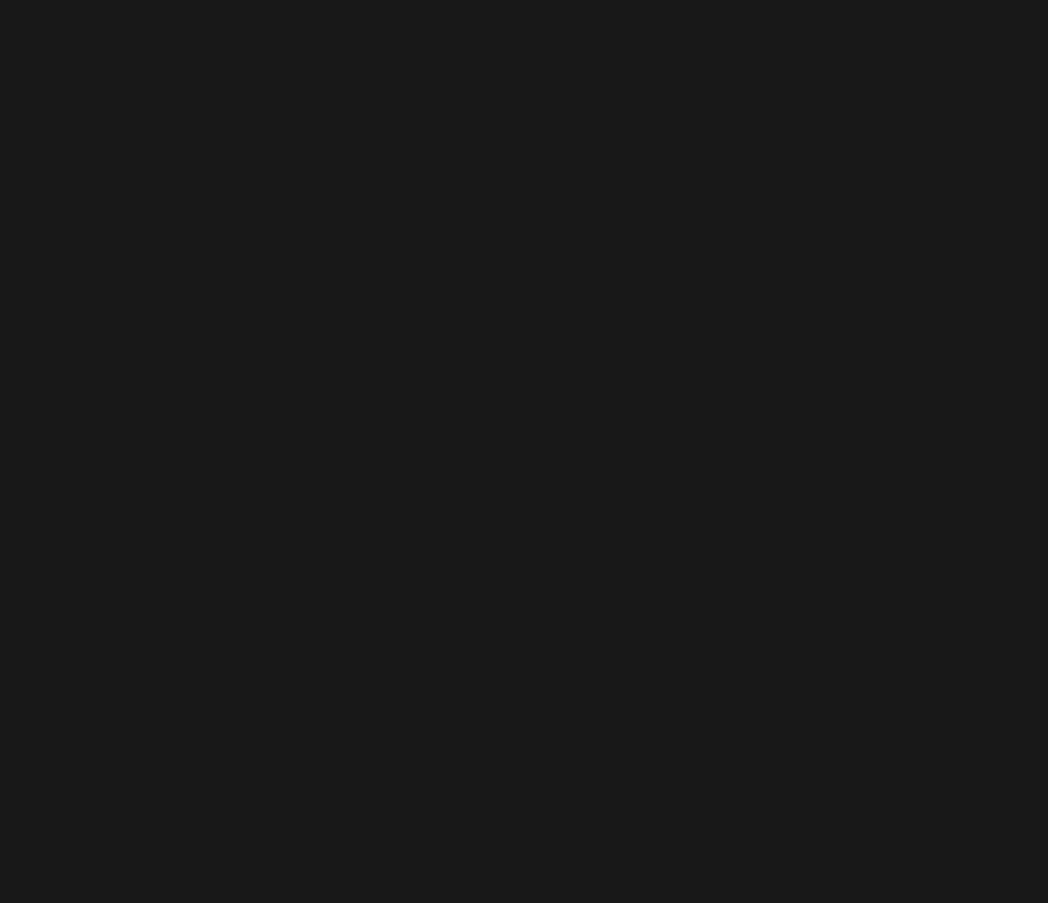
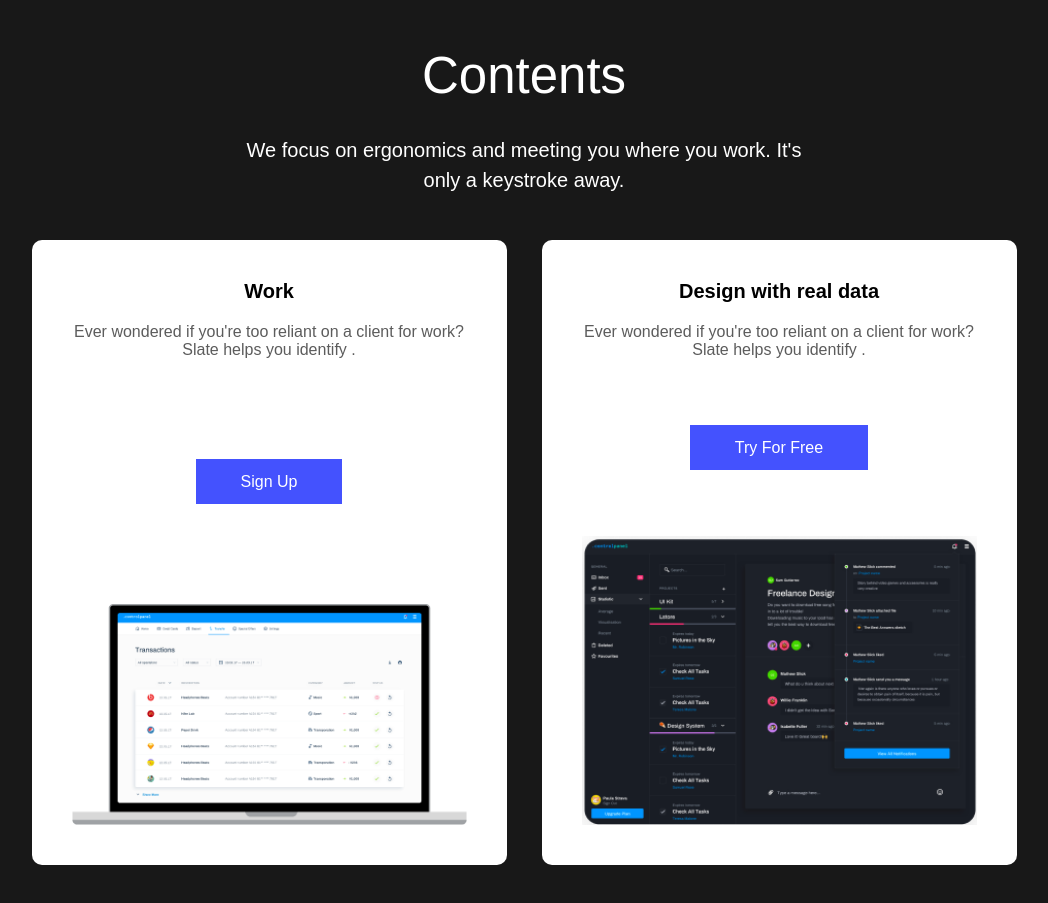
Before and after one commit to hiagoemanuel/figma-land, a React (Vite) app: page / in a window 1280 px wide. Shown: the part 2340-3243 px from the top of the page, without its empty margins (116-1164 px from the left). Before the commit the page ends 2386 px from the top, so only its background shows below. Built offline with nearby package versions, Linux system fonts and the light colour scheme; a web font is replaced by a local one.

Commit message:
feat: contents finalizado

```diff
--- a/src/App.jsx
+++ b/src/App.jsx
@@ -1,13 +1,15 @@
-import { Features } from "./components/Features"
 import { Header } from "./components/Header"
 import { Hero } from "./components/Hero"
+import { Features } from "./components/Features"
+import { Contents } from "./components/Contents"
 
 function App() {
   return (
     <main>
-      <Header/>
+      <Header />
       <Hero />
       <Features />
+      <Contents />
     </main>
   )
 }
--- /dev/null
+++ b/src/components/Contents/index.jsx
@@ -0,0 +1,37 @@
+import './style.scss'
+import './responsive.scss'
+
+export const Contents = () => {
+    return (
+        <section className='contents'>
+            <div className='contents__header'>
+                <h1>Contents</h1>
+                <p>
+                    We focus on ergonomics and meeting you where you work. It's only a keystroke away.
+                </p>
+            </div>
+            <div className='contents__cards'>
+                <div className='card'>
+                    <div className='card__header'>
+                        <h1>Work</h1>
+                        <p>
+                            Ever wondered if you're too reliant on a client for work? Slate helps you identify .
+                        </p>
+                    </div>
+                    <a className='card__link' href="/">Sign Up</a>
+                    <img className='card__image' src="/assets/macbook-pro.png" alt="" />
+                </div>
+                <div className='card'>
+                    <div className='card__header'>
+                        <h1>Design with real data</h1>
+                        <p>
+                            Ever wondered if you're too reliant on a client for work? Slate helps you identify .
+                        </p>
+                    </div>
+                    <a className='card__link' href="/">Try For Free</a>
+                    <img className='card__image' src="/assets/boards-notifications.png" alt="" />
+                </div>
+            </div>
+        </section>
+    )
+}
--- /dev/null
+++ b/src/components/Contents/responsive.scss
@@ -0,0 +1,10 @@
+@media (max-width: 500px) {
+    .contents {
+        padding: 0px 15px;
+    }
+
+    .card {
+        height: auto;
+        gap: 40px;
+    }
+}
--- /dev/null
+++ b/src/components/Contents/style.scss
@@ -0,0 +1,61 @@
+@use '../../style/mixins' as *;
+@use '../../style/variables';
+
+.contents {
+    @include section-size;
+
+    display: flex;
+    flex-direction: column;
+    align-items: center;
+    gap: 45px;
+}
+
+.contents__header {
+    @include section-title(557px);
+}
+
+.contents__cards {
+    display: flex;
+    justify-content: center;
+    flex-wrap: wrap;
+    gap: 35px;
+}
+
+.card {
+    max-width: 475px;
+    height: 625px;
+
+    padding: 40px;
+    border-radius: 10px;
+
+    display: flex;
+    flex-direction: column;
+    align-items: center;
+    justify-content: space-between;
+
+    background-color: variables.$light-background;
+
+    .card__header {
+        text-align: center;
+
+        h1 {
+            margin-bottom: 20px;
+            font-size: 20px;
+            color: variables.$first-text;
+        }
+
+        p {
+            color: variables.$second-text;
+        }
+    }
+
+    .card__link {
+        text-align: center;
+        padding: 13.5px 45px;
+        background-color: variables.$primary-color;
+    }
+
+    .card__image {
+        width: 100%;
+    }
+}
--- a/src/components/Features/style.scss
+++ b/src/components/Features/style.scss
@@ -11,24 +11,7 @@
 }
 
 .features__header {
-    max-width: 582px;
-
-    display: flex;
-    flex-direction: column;
-    align-items: center;
-    gap: 30px;
-
-    text-align: center;
-
-    h1 {
-        font-size: 51px;
-        font-weight: 400;
-    }
-
-    p {
-        font-size: 20px;
-        line-height: 30px;
-    }
+    @include section-title(582px)
 }
 
 .features__info {
--- a/src/style/_mixins.scss
+++ b/src/style/_mixins.scss
@@ -3,3 +3,24 @@
     margin: auto;
     margin-bottom: 85px;
 }
+
+@mixin section-title($max-width) {
+    max-width: $max-width;
+
+    display: flex;
+    flex-direction: column;
+    align-items: center;
+    gap: 30px;
+
+    text-align: center;
+
+    h1 {
+        font-size: 51px;
+        font-weight: 400;
+    }
+
+    p {
+        font-size: 20px;
+        line-height: 30px;
+    }
+}
```
Also changed, not shown: public/assets/boards-notifications.png (added), public/assets/macbook-pro.png (added).
